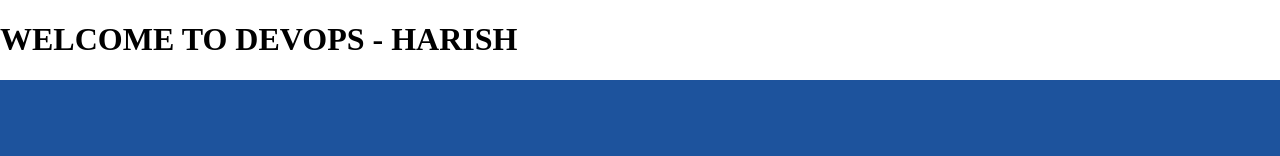
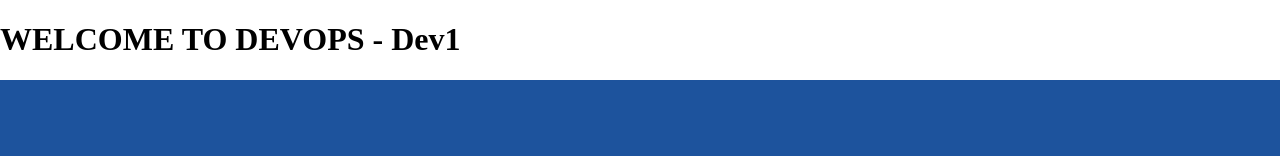
Before and after one commit to harishpo/Application1, a plain HTML site: page index.html in a window 1280 px wide. Shown: the top 156 px of the page. Drawn offline with Linux system fonts and the light colour scheme.

Commit message:
first commint by Dev1

```diff
--- a/index.html
+++ b/index.html
@@ -3,7 +3,7 @@
 
 <head>
      <title>HTML Application</title>
-	<h1>WELCOME TO DEVOPS - HARISH</h1>
+	<h1>WELCOME TO DEVOPS - Dev1</h1>
 	 <link href="css/site.css" rel="stylesheet">
 </head>
 
```
